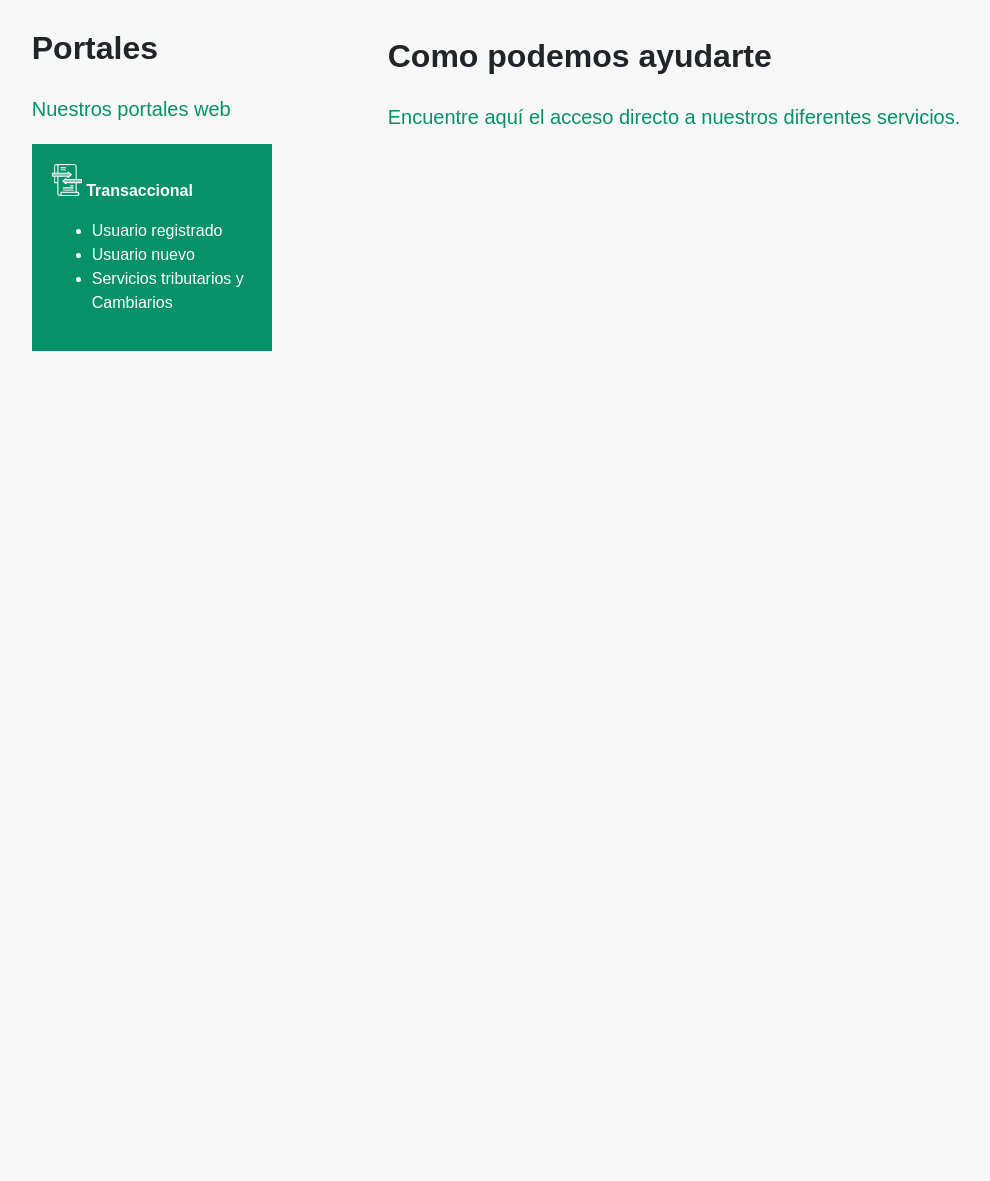
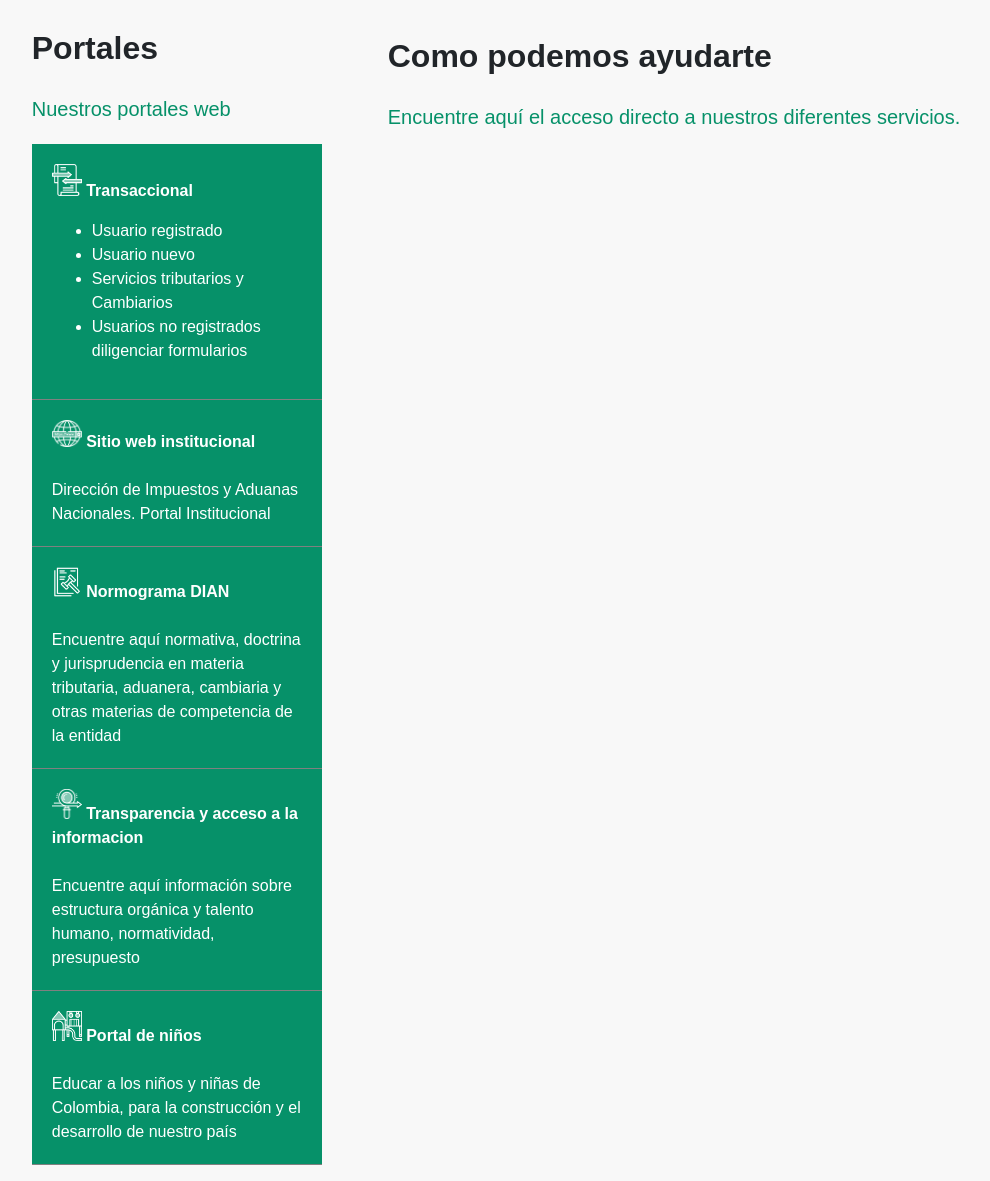
Before and after one commit to Rinjo1z/clon-home-dian-juan-paez, a plain HTML site: page index.html in a window 1280 px wide. Shown: the part 713-1894 px from the top of the page, without its empty margins (144-1134 px from the left). Before the commit the page ends 1080 px from the top, so only its background shows below. Drawn offline with Linux system fonts and the light colour scheme.

Commit message:
Portales finalizados

```diff
--- a/css/styles.css
+++ b/css/styles.css
@@ -76,7 +76,8 @@ body{
     background-color: #069169;
     align-items: center;
     padding: 20px;
-    width: 200px;
+    width: 250px;
+    border-bottom: 1px solid gray;
 
 }
 
@@ -85,6 +86,11 @@ body{
     width: 30px;
     height: auto;
 
+}
+
+.portcard a{
+    width: 250px;     /* 👈 Ajusta el ancho */
+    line-height: 1.5;
 }
 
 a{
--- a/index.html
+++ b/index.html
@@ -44,17 +44,40 @@
                         <li>
                             <a href=""> Servicios tributarios y Cambiarios</a>
                         </li>
+                        <li>
+                            <a href=""> Usuarios no registrados diligenciar formularios </a>
+                        </li>
                     </ul>
 
+
                 </div>
+                <div class="portcard" style="color: white;">
+                     <img src="img/sitio_web.png" alt=""> <b> Sitio web institucional</b> <br>
+
+                            <br><a href="">Dirección de Impuestos y Aduanas Nacionales. Portal Institucional</a>
+
+                </div>
+                <div class="portcard" style="color: white;">
+                    <img src="img/normograma_blanco.png" alt=""> <b> Normograma DIAN </b><br>
+                    <br> <a href=""> Encuentre aquí normativa, doctrina y jurisprudencia en materia tributaria, aduanera, cambiaria y otras materias de competencia de la entidad</a>
+
+                </div>
+                <div class="portcard" style="color: white;">
+                    <img src="img/transparencia_blanco.png" alt=""> <b>Transparencia y acceso a la informacion</b><br>
+                    <br><a href=""> Encuentre aquí información sobre estructura orgánica y talento humano, normatividad, presupuesto </a>
+                </div>
+                 <div class="portcard" style="color: white;">
+                    <img src="img/portal_ninos_blanco.png" alt=""> <b> Portal de niños</b><br>
+                    <br> <a href=""> Educar a los niños y niñas de Colombia, para la construcción y el desarrollo de nuestro país </a>
+                 </div>
 
             </div>
 
             <div class="pt-2">
                 <div>
-                <h1>Como podemos ayudarte</h1>
-                <p style="color: #069169; font-size: 20px;"> Encuentre aquí el acceso directo a nuestros diferentes servicios. </p>
-            </div>
+                    <h1>Como podemos ayudarte</h1>
+                    <p style="color: #069169; font-size: 20px;"> Encuentre aquí el acceso directo a nuestros diferentes servicios. </p>
+                </div>
             </div>
         </div>
 
```
Also changed, not shown: img/normograma_blanco.png (added), img/portal_ninos_blanco.png (added), img/sitio_web.png (added), img/transparencia_blanco.png (added).
